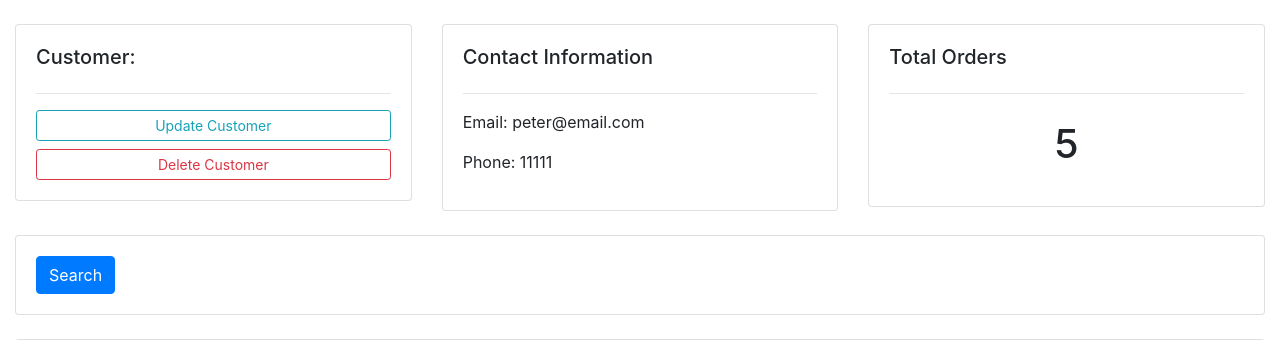
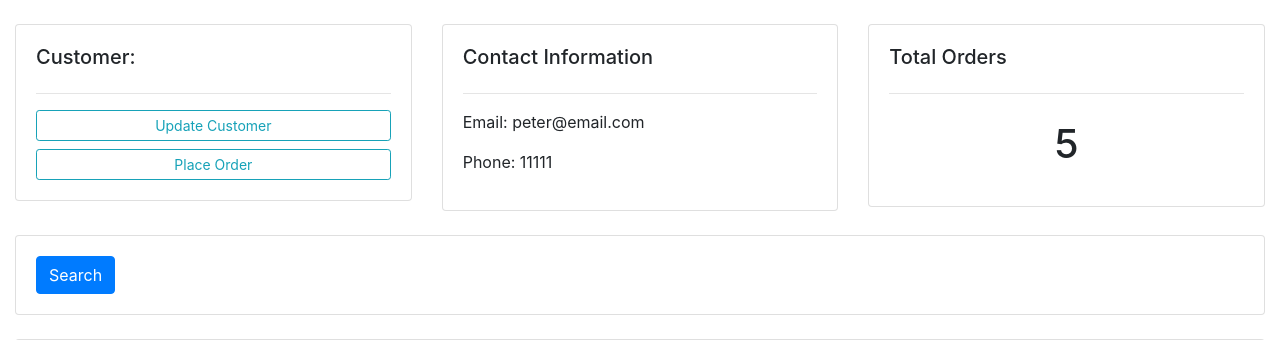
Before and after one commit to Rafarache/django-website, a Django app: page /customer/1 in a window 1280 px wide. Shown: the part 56-396 px from the top of the page. Run offline with Django 3.2, Linux system fonts and the light colour scheme; data comes from the database, SQL or seed files in the repository; both versions use the stored data as it was after the commit; some libraries are stand-ins or nearby versions.

Commit message:
Add inline formset

```diff
--- a/crm/accounts/templates/accounts/customer.html
+++ b/crm/accounts/templates/accounts/customer.html
@@ -9,7 +9,7 @@
                 <h5>Customer:</h5>
                 <hr>
                 <a class="btn btn-outline-info  btn-sm btn-block" href="">Update Customer</a>
-                <a class="btn btn-outline-danger  btn-sm btn-block" href="">Delete Customer</a>
+                <a class="btn btn-outline-info  btn-sm btn-block" href="{% url 'create_order' customer.id %}">Place Order</a>
 
             </div>
         </div>
--- a/crm/accounts/templates/accounts/dashboard.html
+++ b/crm/accounts/templates/accounts/dashboard.html
@@ -35,7 +35,6 @@
 		<h5>LAST 5 ORDERS</h5>
 		<hr>
 		<div class="card card-body">
-			<a class="btn btn-primary  btn-sm btn-block" href="{% url 'create_order' %}">Create Order</a>
 			<table class="table table-sm">
 				<tr>
 					<th>Product</th>
--- a/crm/accounts/templates/accounts/order_form.html
+++ b/crm/accounts/templates/accounts/order_form.html
@@ -7,7 +7,11 @@
 		<div class="card card-body">
 			<form action="" method="POST">
 				{% csrf_token %}
+				{{formset.management_form}}
+				{% for form in formset %}
 				{{form}}
+				<hr>
+				{% endfor %}
 				<input type="submit" name="Submit">
 			</form>
 		</div>
--- a/crm/accounts/urls.py
+++ b/crm/accounts/urls.py
@@ -6,7 +6,7 @@ urlpatterns = [
     path('products/', views.products, name="products"),
     path('customer/<str:pk>', views.customer, name="customer"),
 
-    path('create_order>', views.createOrder, name="create_order"),
+    path('create_order/<str:pk>', views.createOrder, name="create_order"),
     path('update_order/<str:pk>', views.updateOrder, name="update_order"),
     path('delete_order/<str:pk>', views.deleteOrder, name="delete_order"),
 ]
--- a/crm/accounts/views.py
+++ b/crm/accounts/views.py
@@ -1,5 +1,7 @@
 from django.shortcuts import render, redirect
 from django.http import HttpResponse
+from django.forms import inlineformset_factory
+
 from .models import *
 from .forms import OrderForm
 
@@ -43,18 +45,22 @@ def customer(request, pk):
     return render(request, 'accounts/customer.html', context)
 
 
-def createOrder(request):
+def createOrder(request, pk):
 
-    form = OrderForm
+    OrderForm = inlineformset_factory(Customer, Order, fields=('product', 'status'), extra=10)
+    customer = Customer.objects.get(id=pk)
+    formset = OrderForm(queryset=Order.objects.none(), instance=customer)
+    #form = OrderForm(initial={'customer': customer})
     if request.method == 'POST':
         print('Print Post', request.POST)
-        form = OrderForm(request.POST)
-        if form.is_valid():
-            form.save()
+        #form = OrderForm(request.POST)
+        formset = OrderForm(request.POST, instance=customer)
+        if formset.is_valid():
+            formset.save()
             return redirect('/')
 
     context = {
-        'form': form
+        'formset': formset
     }
     return render(request, 'accounts/order_form.html', context)
 
```
Also changed, not shown: crm/db.sqlite3.
